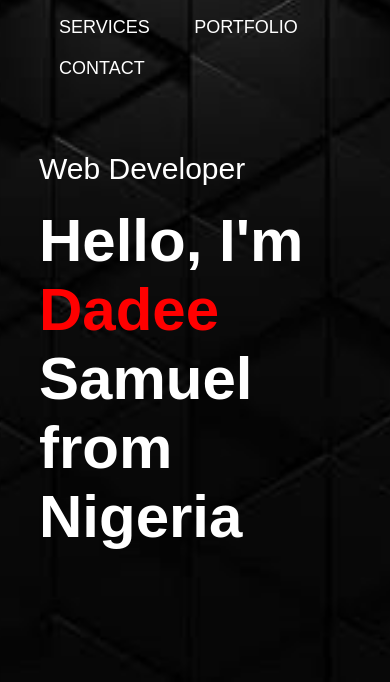
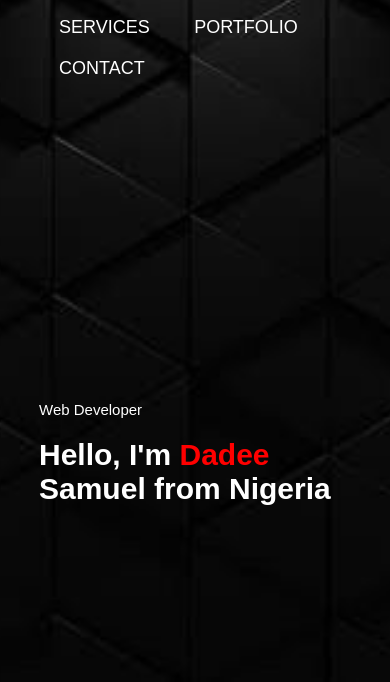
Before and after one commit to Dadeesamuel/my-portfolio, a plain HTML site: page index.html in a window 390 px wide. Shown: the part 162-844 px from the top of the page. Drawn offline with Linux system fonts and the light colour scheme.

Commit message:
make the page responsive

```diff
--- a/css/style.css
+++ b/css/style.css
@@ -305,3 +305,19 @@ background: #262626;
 font-weight: 300;
 margin-top: 100px;
 }
+/* css media query for small screen */
+@media only screen and (max-width:600px){
+    .header-text {
+            margin-top: 100%;
+            font-size: 15px;
+        }
+
+        .header-text h1 {
+            font-size: 30px;
+
+        }
+
+        .header-text h1 span {
+            color: red;
+        }
+}
```
